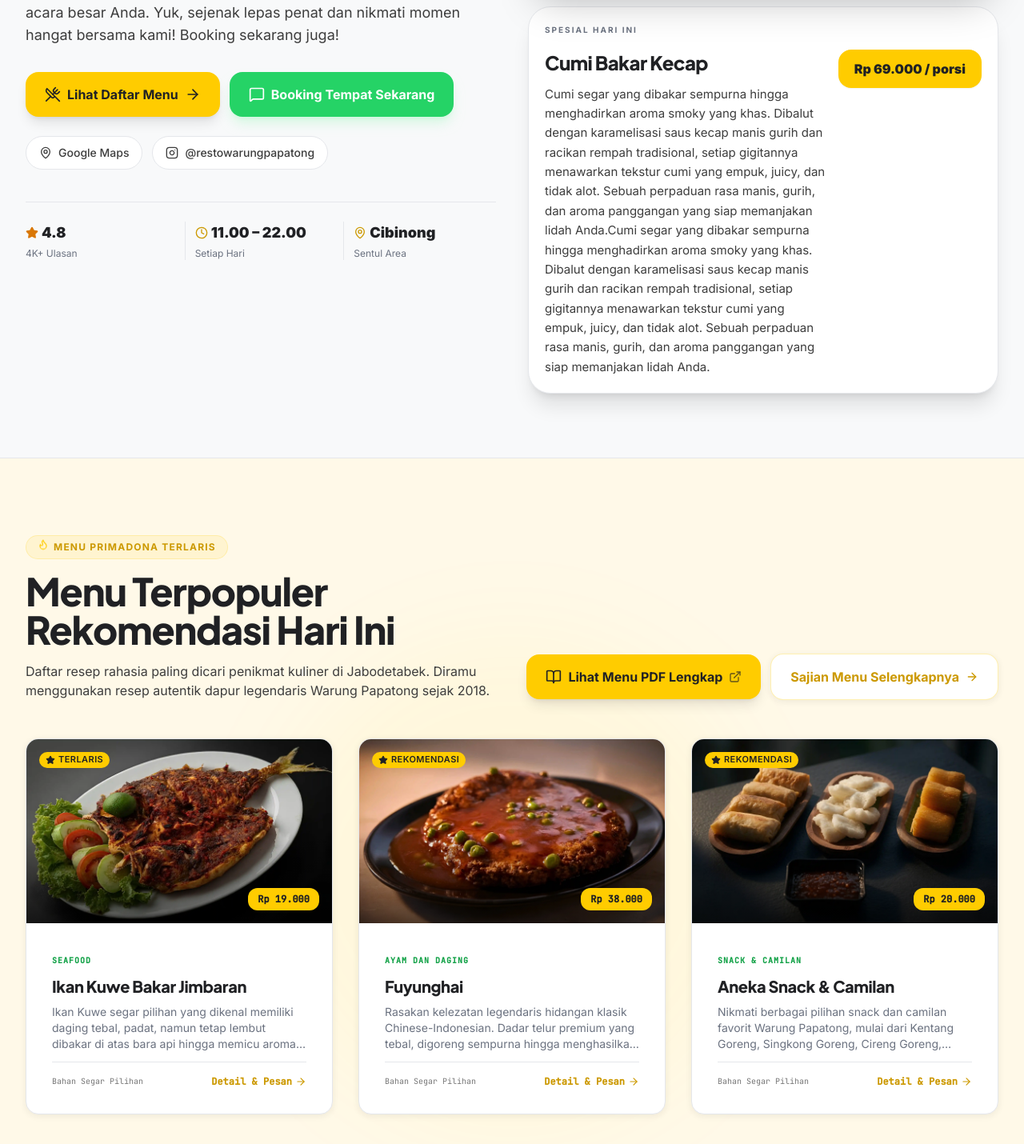
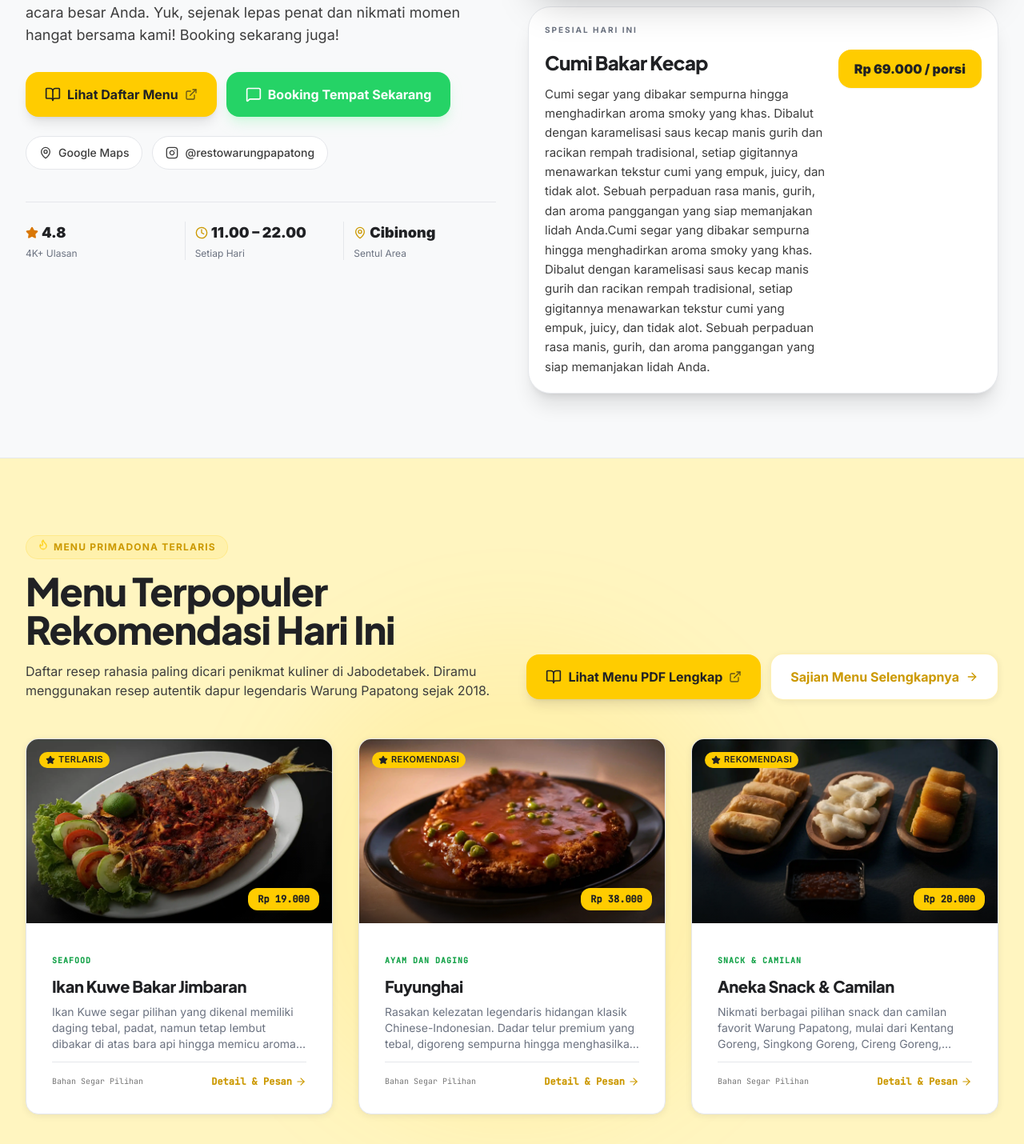
Before and after one commit to warungpapatong/warung-papatong, a Next.js app: page / in a window 1280 px wide. Shown: the part 720-2150 px from the top of the page at 80% size. Built offline with nearby package versions, Linux system fonts and the light colour scheme; no server answers.

Commit message:
Revised section background color

```diff
--- a/src/data.ts
+++ b/src/data.ts
@@ -85,7 +85,7 @@ export const BUSINESS_INFO: BusinessInfo = {
   youtube:     'warungpapatong',
   email:       'warungpapatong@gmail.com',
   mapQuery:    'RESTO+WARUNG+PAPATONG+-+Cibinong-Bogor',
-  mapsLink:    'https://www.google.com/maps/place/RESTO+WARUNG+PAPATONG+-+Cibinong-Bogor/@-6.5120209,106.8329725,17z',
+  mapsLink:    'https://www.google.com/maps/place/RESTO+WARUNG+PAPATONG+-+Cibinong-Bogor/@-6.5116855,106.8321302,924m/data=!3m1!1e3!4m6!3m5!1s0x2e69c1a8054a7b43:0xf582c100380d74a7!8m2!3d-6.5120209!4d106.8329725!16s%2Fg%2F11h12xm87x?entry=ttu&g_ep=EgoyMDI2MDYxMC4wIKXMDSoASAFQAw%3D%3D',
   founded:     '2018',
 };
 
--- a/src/features/home/components/bestsellers-section/BestSellers.tsx
+++ b/src/features/home/components/bestsellers-section/BestSellers.tsx
@@ -1,5 +1,5 @@
 import Link from 'next/link'
-import { ArrowRight, Flame, BookOpen, ExternalLink } from 'lucide-react'
+import { ArrowRight, BookOpen, ExternalLink, Flame } from 'lucide-react'
 
 import { BEST_SELLERS_CONTENT } from '@/data'
 
@@ -9,7 +9,7 @@ import BestSellerCards from './client/BestSellerCards'
 
 const FULL_MENU_PDF_URL = 'https://drive.google.com/file/d/1nUGidEczIAhZNUIEswCxknBtElb7yRcP/view'
 
-// ─── BestSellers ────────────────────────────────────────────────────────────
+// ─── BestSellers ─────────────────────────────────────────────────────────────
 
 export default function BestSellers() {
   return (
@@ -17,10 +17,12 @@ export default function BestSellers() {
       id="best-sellers"
       className="py-24 bg-brand-cream border-t border-brand-border relative overflow-hidden"
     >
-      <div className="absolute top-1/4 left-1/2 -translate-x-1/2 w-[600px] h-[600px] bg-brand-primary/5 rounded-full blur-3xl pointer-events-none" />
+      {/* Decorative blur */}
+      <div className="pointer-events-none absolute top-1/4 left-1/2 -translate-x-1/2 w-[600px] h-[600px] bg-brand-primary/10 rounded-full blur-3xl" />
 
       <div className="w-full max-w-7xl mx-auto px-4 sm:px-6 lg:px-8 relative z-10">
 
+        {/* ── Header Row ── */}
         <div className="flex flex-col md:flex-row items-start md:items-end justify-between mb-12 gap-6">
           <div className="max-w-2xl space-y-4">
             <span className="text-xs font-bold text-brand-primary-dark tracking-widest uppercase bg-brand-primary/10 border border-brand-primary/20 px-3.5 py-1.5 rounded-full inline-flex items-center gap-1.5">
@@ -37,6 +39,7 @@ export default function BestSellers() {
             </p>
           </div>
 
+          {/* ── CTAs ── */}
           <div className="flex w-full flex-col gap-3 sm:w-auto sm:flex-row sm:items-center shrink-0">
             <a
               href={FULL_MENU_PDF_URL}
@@ -59,6 +62,7 @@ export default function BestSellers() {
           </div>
         </div>
 
+        {/* ── Cards ── */}
         <BestSellerCards
           intervalMs={BEST_SELLERS_CONTENT.intervalMs}
           ctaHref={BEST_SELLERS_CONTENT.ctaHref}
--- a/src/features/home/components/hero-section/HeroSection.tsx
+++ b/src/features/home/components/hero-section/HeroSection.tsx
@@ -1,12 +1,4 @@
-import Link from 'next/link'
-import {
-  ArrowRight,
-  Clock,
-  Instagram,
-  MapPin,
-  Star,
-  UtensilsCrossed,
-} from 'lucide-react'
+import { ArrowRight, BookOpen, Clock, ExternalLink, Instagram, MapPin, Star } from 'lucide-react'
 
 import {
   BUSINESS_INFO,
@@ -24,10 +16,18 @@ import {
 import HeroImage from './client/HeroImage'
 import WAButton from '../button/WAButton'
 
+// ─── Config ──────────────────────────────────────────────────────────────────
+
+const FULL_MENU_PDF_URL = 'https://drive.google.com/file/d/1nUGidEczIAhZNUIEswCxknBtElb7yRcP/view'
+
+// ─── Helpers ─────────────────────────────────────────────────────────────────
+
 function getFeaturedMenu() {
   const currentBlock = Math.floor(new Date().getHours() / 4)
   return PRODUCTS_DATA[currentBlock % PRODUCTS_DATA.length]
 }
+
+// ─── HeroSection ─────────────────────────────────────────────────────────────
 
 export default function HeroSection() {
   const featuredMenu = getFeaturedMenu()
@@ -43,6 +43,7 @@ export default function HeroSection() {
 
       <div className="relative z-10 mx-auto grid max-w-7xl grid-cols-1 gap-12 px-4 sm:px-6 lg:grid-cols-12 lg:items-center lg:gap-10 lg:px-8">
 
+        {/* ── Left Column ── */}
         <HeroAnimatedContainer className="order-1 lg:col-span-6">
 
           <HeroAnimatedItem className="mb-5 inline-flex items-center gap-2 rounded-full border border-brand-primary/15 bg-brand-primary/5 px-4 py-2 text-[10px] font-bold uppercase tracking-[0.2em] text-brand-primary-dark sm:text-xs">
@@ -64,15 +65,22 @@ export default function HeroSection() {
             {HERO_DATA.description}
           </HeroAnimatedItem>
 
+          {/* ── CTA Buttons ── */}
           <HeroAnimatedItem className="mt-8 flex flex-col gap-3 sm:flex-row sm:items-center">
-            <Link
-              href="/menu"
+            {/*
+              REVISI OWNER: CTA utama tidak lagi mengarah ke /menu page,
+              melainkan langsung membuka buku menu PDF di Google Drive.
+            */}
+            <a
+              href={FULL_MENU_PDF_URL}
+              target="_blank"
+              rel="noopener noreferrer"
               className="group inline-flex items-center justify-center gap-2 rounded-2xl bg-brand-primary px-6 py-4 text-sm font-bold text-brand-dark shadow-lg transition-all duration-300 ease-out hover:-translate-y-0.5 hover:text-brand-dark hover:shadow-xl active:scale-[0.985] sm:text-base"
             >
-              <UtensilsCrossed className="h-5 w-5 transition-transform duration-300 group-hover:rotate-3" />
+              <BookOpen className="h-5 w-5 transition-transform duration-300 group-hover:rotate-3" />
               <span>{HERO_DATA.ctaMenuText}</span>
-              <ArrowRight className="h-5 w-5 transition-transform duration-300 group-hover:translate-x-1" />
-            </Link>
+              <ExternalLink className="h-4 w-4 opacity-70 transition-transform duration-300 group-hover:translate-x-0.5" />
+            </a>
 
             <WAButton
               href={buildWALink(BUSINESS_INFO.wa, HERO_DATA.waMessage)}
@@ -81,6 +89,7 @@ export default function HeroSection() {
             />
           </HeroAnimatedItem>
 
+          {/* ── Quick Links ── */}
           <HeroAnimatedItem className="mt-6 flex flex-wrap items-center gap-3">
             <a
               href={BUSINESS_INFO.mapsLink}
@@ -103,6 +112,7 @@ export default function HeroSection() {
             </a>
           </HeroAnimatedItem>
 
+          {/* ── Stats ── */}
           <HeroAnimatedItem className="mt-8 grid grid-cols-3 border-t border-brand-border pt-5 sm:mt-10 sm:gap-2 sm:pt-6">
             <div className="flex flex-col justify-start pr-3">
               <div className="flex items-center gap-1">
@@ -143,6 +153,7 @@ export default function HeroSection() {
 
         </HeroAnimatedContainer>
 
+        {/* ── Right Column ── */}
         <HeroRightCol className="relative order-2 lg:col-span-6">
 
           <div className="mb-4 flex justify-end">
--- a/tailwind.config.js
+++ b/tailwind.config.js
@@ -1,6 +1,18 @@
 // tailwind.config.js
 // ─────────────────────────────────────────────────────────────────────────────
 // Warung Papatong — Tailwind CSS v3 Design System
+// ─────────────────────────────────────────────────────────────────────────────
+//
+// BRAND IDENTITY:
+//   Primary   → Kuning  #FFCC00   (dari logo & brand)
+//   Red       → Merah   #E60000   (dari logo "Papatong" text)
+//   Tropical  → Hijau   #16352B   (dari wall of frame & capung/papatong motif)
+//
+// BACKGROUND TOKENS — semua turunan dari 3 warna brand di atas:
+//   cream     → tint kuning  (senada primary yellow)
+//   tropical  → tint hijau   (senada forest & nuansa alam restoran)
+//   amber     → kuning bold  (lebih mencolok dari cream, masih on-brand)
+//
 // ─────────────────────────────────────────────────────────────────────────────
 
 /** @type {import('tailwindcss').Config} */
@@ -32,15 +44,34 @@ module.exports = {
           surface:         '#FFFFFF',
           'surface-2':     '#F3F4F6',
 
-          // ─── NEW: Background variation tones ──────────────────────────
-          cream:           '#FFF9E8',   // hangat, senada dengan primary yellow
-          sage:            '#EEF4EE',   // tint hijau lembut — nyambung ke nuansa hijau menu PDF
-          mist:            '#F2F6F8',   // tint biru-abu sangat lembut, alternatif dingin
+          // ─── Background variation tones — ON-BRAND ─────────────────────
+          //
+          // Semua token di bawah adalah turunan langsung dari brand identity
+          // Warung Papatong (kuning, merah, hijau tropical).
+          // Tidak ada warna biru/mint yang asing dari brand.
+          //
+          // cream    : tint kuning sangat lembut — senada #FFCC00 primary
+          //            → dipakai BestSellers, AboutStory, FullMenuBanner
+          //
+          // tropical : tint hijau tropical lembut — senada wall of frame &
+          //            motif capung/daun di logo
+          //            → dipakai Testimonials, GallerySection
+          //
+          // amber    : kuning amber sedang — lebih bold dari cream,
+          //            masih satu family dengan primary yellow
+          //            → dipakai LocationSection, GalleryInstagram section
+          //
+          // forest   : hijau tua solid — untuk section gelap (CtaBanner)
+          //            Warna ini langsung dari wall of frame Papatong
+          //
+          cream:           '#FFF5C0',   // kuning soft  — tint #FFCC00 ✅ on-brand
+          tropical:        '#D4EADA',   // hijau soft   — tint #16352B ✅ on-brand
+          amber:           '#FFE680',   // kuning amber — lebih bold, on-brand
 
-          forest:          '#16352B',   // hijau tua solid — untuk section dgn teks terang
-          'forest-light':  '#1F4A3B',   // varian sedikit lebih terang (gradient/hover di section forest)
-          'forest-text':   '#E8F0EC',   // warna teks utama di atas background forest (16:1+ ✅)
-          'forest-muted':  '#A8C2B5',   // warna teks sekunder/muted di atas background forest
+          forest:          '#16352B',   // hijau tua solid
+          'forest-light':  '#1F4A3B',
+          'forest-text':   '#E8F0EC',   // kontras di atas forest ✅
+          'forest-muted':  '#A8C2B5',   // muted di atas forest ✅
 
           border:          '#E5E7EB',
           'border-strong': '#D1D5DB',
@@ -256,7 +287,6 @@ module.exports = {
           '&:focus-visible': {
             outline: `2px solid ${theme('colors.brand.primary')}`,
             outlineOffset: '2px',
-            // box-shadow sebagai fallback tambahan (tidak menggantikan outline)
             boxShadow: theme('boxShadow.glow-primary'),
           },
         },
@@ -295,19 +325,19 @@ module.exports = {
         },
         '.badge-primary': {
           backgroundColor: theme('colors.brand.primary'),
-          color: theme('colors.brand.dark'),           // 11.5:1 ✅
+          color: theme('colors.brand.dark'),
         },
         '.badge-red': {
           backgroundColor: theme('colors.brand.red'),
-          color: '#FFFFFF',                            // 4.6:1 ✅
+          color: '#FFFFFF',
         },
         '.badge-dark': {
           backgroundColor: theme('colors.brand.dark'),
-          color: '#FFFFFF',                            // 16.1:1 ✅
+          color: '#FFFFFF',
         },
         '.badge-outline': {
           backgroundColor: 'transparent',
-          color: theme('colors.brand.text'),           // 10.7:1 ✅
+          color: theme('colors.brand.text'),
           border: `1px solid ${theme('colors.brand.border-strong')}`,
         },
         '.badge-success': {
@@ -339,49 +369,49 @@ module.exports = {
             cursor: 'not-allowed',
           },
         },
-        '.btn-sm':  { padding: '0.5rem 1rem',    fontSize: '0.875rem'  },
-        '.btn-md':  { padding: '0.75rem 1.5rem', fontSize: '0.9375rem' },
-        '.btn-lg':  { padding: '1rem 2rem',      fontSize: '1rem'      },
+        '.btn-sm':  { padding: '0.5rem 1rem',     fontSize: '0.875rem'  },
+        '.btn-md':  { padding: '0.75rem 1.5rem',  fontSize: '0.9375rem' },
+        '.btn-lg':  { padding: '1rem 2rem',        fontSize: '1rem'      },
         '.btn-xl':  { padding: '1.125rem 2.5rem', fontSize: '1.0625rem' },
 
         '.btn-primary': {
           backgroundColor: theme('colors.brand.primary'),
-          color: theme('colors.brand.dark'),           // 11.5:1 ✅
+          color: theme('colors.brand.dark'),
           '&:hover': {
             backgroundColor: theme('colors.brand.primary-hover'),
-            color: theme('colors.brand.dark'),         // FIX: tetap dark, BUKAN opacity — 11.3:1 ✅
+            color: theme('colors.brand.dark'),
             boxShadow: theme('boxShadow.glow-primary-lg'),
             transform: 'translateY(-1px)',
           },
           '&:active': {
             transform: 'translateY(0)',
-            color: theme('colors.brand.dark'),         // pastikan active juga tidak opacity
+            color: theme('colors.brand.dark'),
           },
         },
         '.btn-dark': {
           backgroundColor: theme('colors.brand.dark'),
-          color: '#FFFFFF',                            // 16.1:1 ✅
+          color: '#FFFFFF',
           '&:hover': {
             backgroundColor: '#2d2f32',
-            color: '#FFFFFF',                          // tetap putih solid ✅
+            color: '#FFFFFF',
             transform: 'translateY(-1px)',
           },
         },
         '.btn-outline': {
           backgroundColor: 'transparent',
-          color: theme('colors.brand.dark'),           // 16.1:1 ✅
+          color: theme('colors.brand.dark'),
           border: `2px solid ${theme('colors.brand.border-strong')}`,
           '&:hover': {
-            borderColor: theme('colors.brand.primary-dark'),  // #CC9900, bukan hilang
+            borderColor: theme('colors.brand.primary-dark'),
             backgroundColor: theme('colors.brand.primary-light'),
-            color: theme('colors.brand.dark'),         // tetap dark ✅
+            color: theme('colors.brand.dark'),
           },
         },
         '.btn-wa': {
-          backgroundColor: theme('colors.wa.DEFAULT'),  // #25D366
+          backgroundColor: theme('colors.wa.DEFAULT'),
           color: '#FFFFFF',
           '&:hover': {
-            backgroundColor: theme('colors.wa.hover'),  // #128C7E — 5.1:1 ✅
+            backgroundColor: theme('colors.wa.hover'),
             color: '#FFFFFF',
             boxShadow: theme('boxShadow.glow-wa'),
             transform: 'translateY(-1px)',
@@ -430,7 +460,7 @@ module.exports = {
           fontWeight: '700',
           letterSpacing: '0.1em',
           textTransform: 'uppercase',
-          color: theme('colors.brand.primary-dark'),   // #CC9900 = 4.6:1 ✅
+          color: theme('colors.brand.primary-dark'),
           marginBottom: '0.75rem',
         },
         '.section-title': {
@@ -443,7 +473,7 @@ module.exports = {
         },
         '.section-subtitle': {
           fontSize: '1.0625rem',
-          color: theme('colors.brand.muted'),          // #6B7280 = 4.61:1 ✅
+          color: theme('colors.brand.muted'),
           lineHeight: '1.7',
           marginTop: '0.75rem',
         },
@@ -460,7 +490,7 @@ module.exports = {
           transition: 'all 200ms',
           outline: 'none',
           '&::placeholder': {
-            color: theme('colors.brand.subtle'),       // #757575 = 4.54:1 ✅
+            color: theme('colors.brand.subtle'),
           },
           '&:focus': {
             borderColor: theme('colors.brand.primary'),
```
Also changed, not shown: src/features/about/components/AboutCTA.tsx (+43 -10 lines), src/features/about/components/AboutStory.tsx (+9 -3 lines), src/features/gallery/components/GallerySection.tsx (+17 -8 lines), src/features/home/components/ambience-section/AmbienceTeaser.tsx (+9 -4 lines), src/features/home/components/faq-section/FaqSection.tsx (+7 -2 lines), src/features/home/components/location-section/LocationSection.tsx (+21 -7 lines), src/features/home/components/testimonials-section/TestimonialsSection.tsx (+11 -2 lines), src/features/menu/components/MenuSection.tsx (+24 -23 lines).
